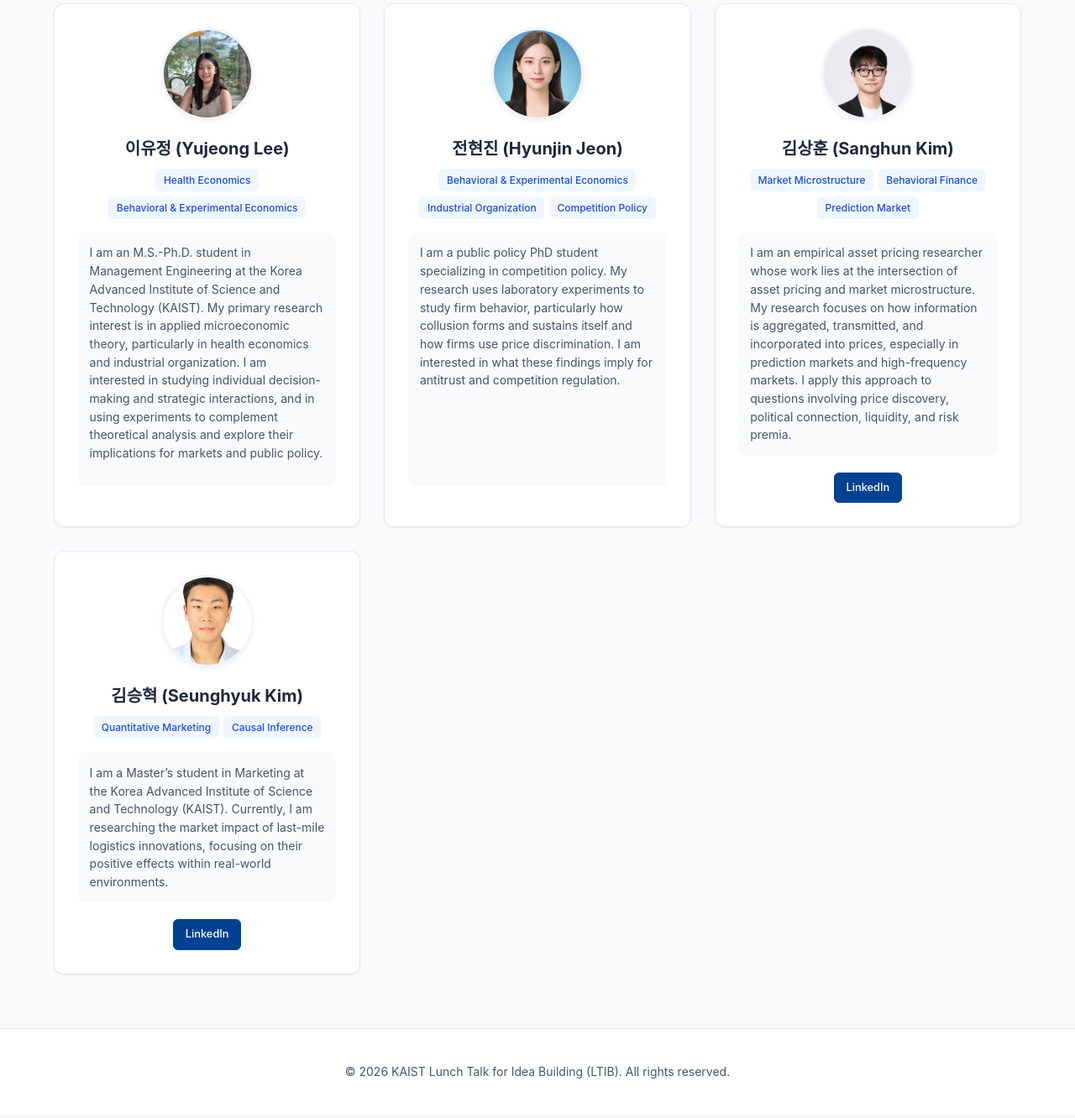
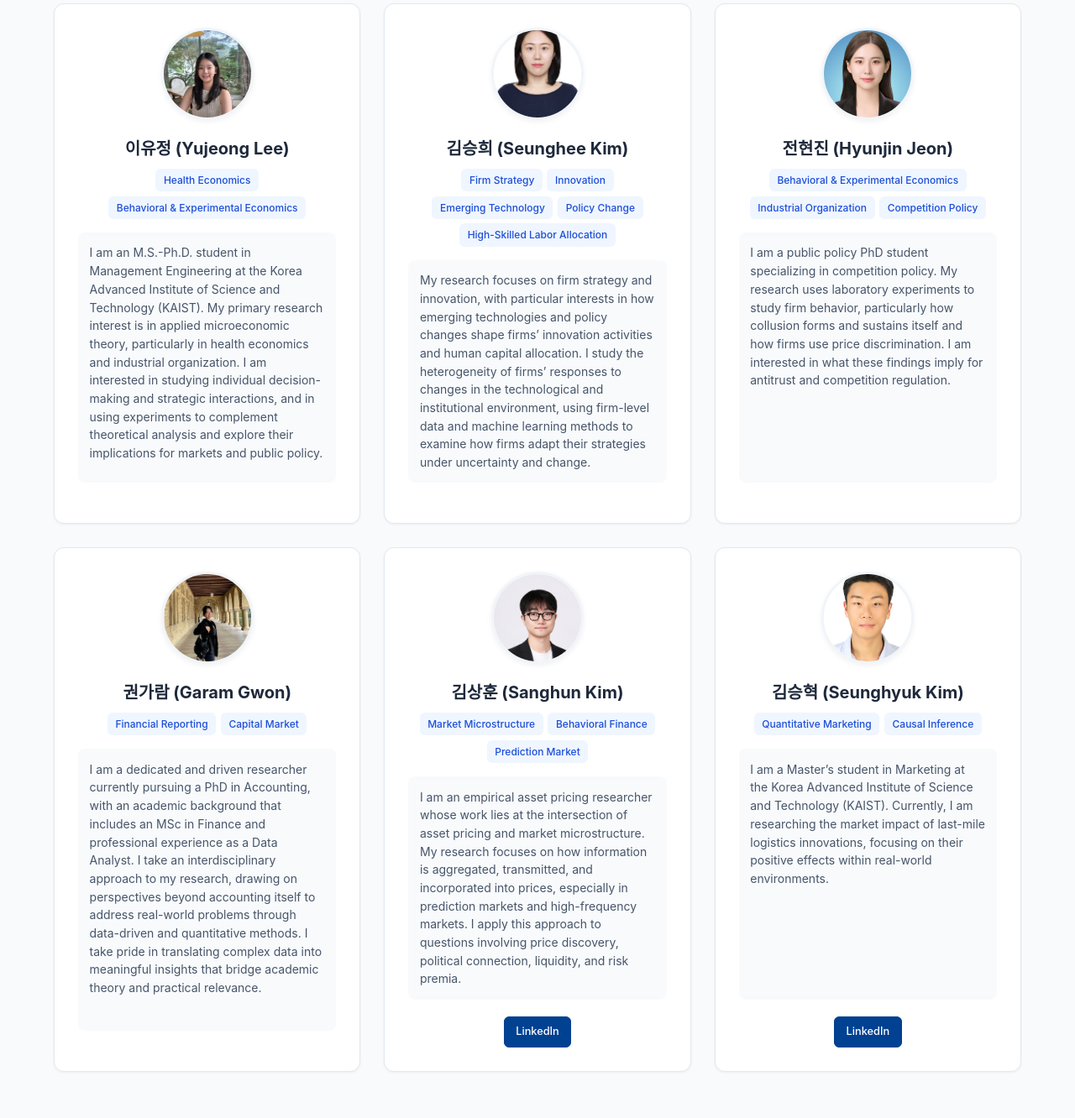
Before and after one commit to alstjqkqn/LTIB, a plain HTML site: page index.html in a window 1280 px wide. Shown: the part 2188-3520 px from the top of the page at 84% size. Drawn offline with Linux system fonts and the light colour scheme.

Commit message:
Add member cards for Seunghee Kim and Garam Gwon

```diff
--- a/index.html
+++ b/index.html
@@ -408,6 +408,25 @@
                 </div>
             </div>
 
+            <!-- 김승희 -->
+            <div class="member-card">
+                <img class="avatar" src="seunghee.jpeg" alt="김승희" onerror="this.src='https://ui-avatars.com/api/?name=Seunghee+Kim&background=004191&color=fff&size=150'">
+                <div class="name">김승희 (Seunghee Kim)</div>
+                <div class="tags-container">
+                    <span class="field-tag">Firm Strategy</span>
+                    <span class="field-tag">Innovation</span>
+                    <span class="field-tag">Emerging Technology</span>
+                    <span class="field-tag">Policy Change</span>
+                    <span class="field-tag">High-Skilled Labor Allocation</span>
+                </div>
+                <div class="bio">
+                    My research focuses on firm strategy and innovation, with particular interests in how emerging technologies and policy changes shape firms’ innovation activities and human capital allocation. I study the heterogeneity of firms’ responses to changes in the technological and institutional environment, using firm-level data and machine learning methods to examine how firms adapt their strategies under uncertainty and change.
+                </div>
+                <div class="contact-links">
+                    <!-- Contact link placeholder -->
+                </div>
+            </div>
+
             <!-- 8. 전현진 -->
             <div class="member-card">
                 <img class="avatar" src="hyunjin.jpeg" alt="전현진" onerror="this.src='https://ui-avatars.com/api/?name=Hyunjin+Jeon&background=004191&color=fff&size=150'">
@@ -419,6 +438,22 @@
                 </div>
                 <div class="bio">
                     I am a public policy PhD student specializing in competition policy. My research uses laboratory experiments to study firm behavior, particularly how collusion forms and sustains itself and how firms use price discrimination. I am interested in what these findings imply for antitrust and competition regulation.
+                </div>
+                <div class="contact-links">
+                    <!-- Contact link placeholder -->
+                </div>
+            </div>
+
+            <!-- 권가람 -->
+            <div class="member-card">
+                <img class="avatar" src="garam.png" alt="권가람" onerror="this.src='https://ui-avatars.com/api/?name=Garam+Gwon&background=004191&color=fff&size=150'">
+                <div class="name">권가람 (Garam Gwon)</div>
+                <div class="tags-container">
+                    <span class="field-tag">Financial Reporting</span>
+                    <span class="field-tag">Capital Market</span>
+                </div>
+                <div class="bio">
+                    I am a dedicated and driven researcher currently pursuing a PhD in Accounting, with an academic background that includes an MSc in Finance and professional experience as a Data Analyst. I take an interdisciplinary approach to my research, drawing on perspectives beyond accounting itself to address real-world problems through data-driven and quantitative methods. I take pride in translating complex data into meaningful insights that bridge academic theory and practical relevance.
                 </div>
                 <div class="contact-links">
                     <!-- Contact link placeholder -->
```
